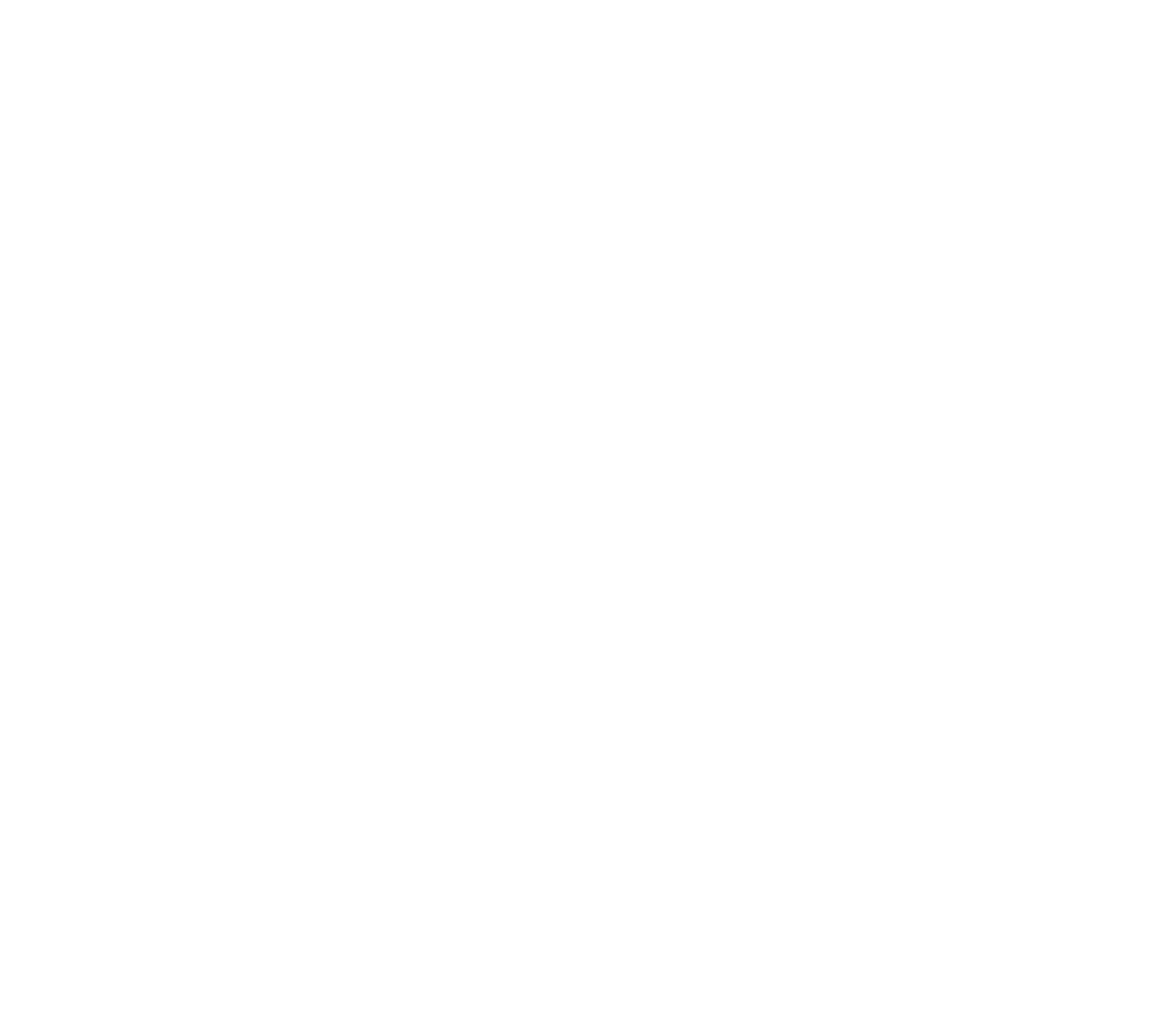
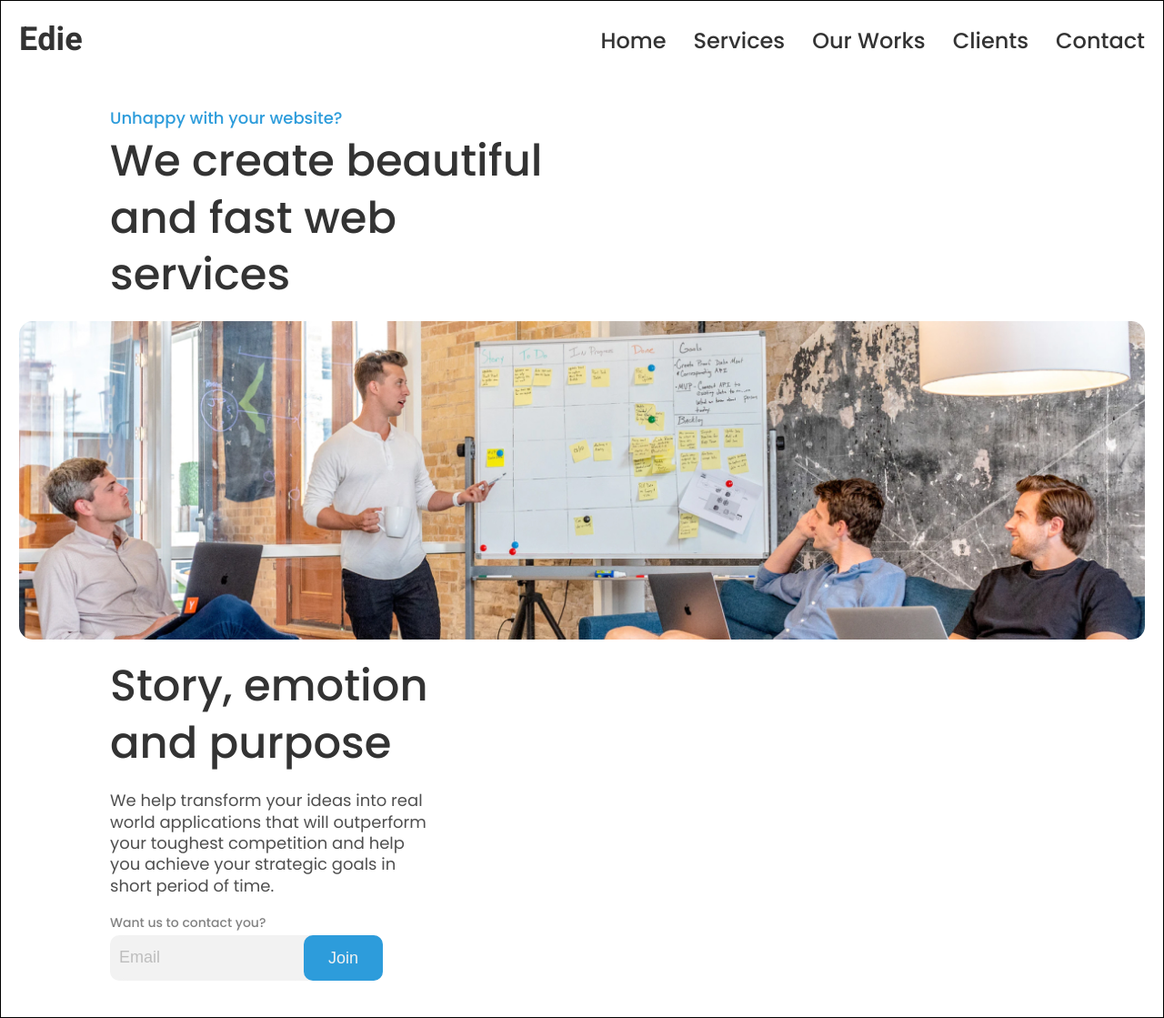
Before and after one commit to ibktommy/Edie-webpage-devchallenge, a plain HTML site: page index.html in a window 1280 px wide. Shown: the whole page at 91% size. Before the commit the page ends 800 px from the top, so only its background shows below. Drawn offline with Linux system fonts and the light colour scheme.

Commit message:
Added the HTML structure of the Navbar and Showcase-section and styled them

```diff
--- a/index.html
+++ b/index.html
@@ -11,6 +11,66 @@
   <link rel="stylesheet" href="./media.css">
 </head>
 <body>
+  <div class="container">
+    <!-- NAVBAR -->
+    <nav>
+      <div class="logo">
+        <h2>Edie</h2>
+      </div>
 
+      <div class="navlist">
+          <ul>
+            <li>
+              <a href="#home">Home</a>
+            </li>
+          </ul>
+          <ul>
+            <li>
+              <a href="#services">Services</a>
+            </li>
+          </ul>
+          <ul>
+            <li>
+              <a href="#works">Our Works</a>
+            </li>
+          </ul>
+          <ul>
+            <li>
+              <a href="#clients">Clients</a>
+            </li>
+          </ul>
+          <ul>
+            <li>
+              <a href="#contact">Contact</a>
+            </li>
+          </ul>
+        </div>
+    </nav>
+
+    <!-- SHOWCASE -->
+    <section class="showcase">
+      <div class="showcase-top-text">
+        <p>Unhappy with your website?</p>
+        <h4>We create beautiful and fast web services</h4>
+      </div>
+
+      <div class="showcase-image">
+        <img src="./resources/heroImage.jpg" alt="heroImage">
+      </div>
+
+      <div class="showcase-bottom-text">
+        <h4>Story, emotion and purpose</h4>
+        <p>We help transform your ideas into real world applications that will outperform your toughest competition and help you achieve your strategic goals in short period of time.</p>
+      </div>
+
+      <div class="showcase-cta">
+          <p>Want us to contact you?</p>
+          <div class="showcase-cta-button">
+            <input type="email" placeholder="Email">
+            <button>Join</button>
+          </div>
+        </div>
+    </section>
+  </div>
 </body>
 </html>
--- a/style.css
+++ b/style.css
@@ -24,5 +24,153 @@
 html {
   font-family: var(--pry-font);
   font-size: 62.5%;
-  line-height: 1.6;
 }
+
+body {
+  line-height: 1.3;
+  color: var(--white);
+}
+
+a {
+  text-decoration: none;
+}
+
+.container {
+  max-width: 1440px;
+  min-height: 1080px;
+  margin: 0 auto;
+  padding: 2rem;
+  border: .1rem solid #000;
+}
+
+/* NAVBAR */
+nav {
+  display: flex;
+  align-items: center;
+  justify-content: space-between;
+  margin-bottom: 5rem;
+}
+
+.logo h2 {
+  font-family: var(--logo-font);
+  color: var(--medium-dark-grey);
+  font-size: 3.6rem;
+  font-weight: bold;
+}
+
+.navlist {
+  display: flex;
+  align-items: center;
+  gap: 3rem;
+}
+
+.navlist ul li a {
+  font-size: 2.4rem;
+  font-weight: 500;
+  color: var(--medium-dark-grey);
+}
+
+/* SHOWCASE */
+.showcase > *{
+  margin-bottom: 2rem;
+}
+
+.showcase-top-text {
+  width: 50rem;
+  margin-left: 10rem;
+}
+
+.showcase-top-text p {
+  font-size: 1.8rem;
+  font-weight: 500;
+  color: var(--pry-color-light);
+  margin-bottom: .5rem;
+}
+
+.showcase-top-text h4 {
+  font-size: 4.8rem;
+  font-weight: 500;
+  color: var(--medium-dark-grey);
+}
+
+.showcase-image {
+  width: 100%;
+  height: 35rem;
+  border-radius: 1.5rem;
+}
+
+.showcase-image img {
+  width: 100%;
+  height: 100%;
+  object-fit: cover;
+  border-radius: inherit;
+}
+
+.showcase-bottom-text {
+  width: 35rem;
+  margin-left: 10rem;
+}
+
+.showcase-bottom-text h4{
+  font-size: 4.8rem;
+  font-weight: 500;
+  color: var(--medium-dark-grey);
+
+}
+
+.showcase-bottom-text p {
+  margin: 2rem 0;
+  font-size: 1.8rem;
+  font-weight: 400;
+  color: var(--dark-grey);
+}
+
+.showcase-cta {
+  margin-left: 10rem;
+}
+
+.showcase-cta p {
+  font-size: 1.4rem;
+  font-weight: 500;
+  color: var(--medium-grey);
+  margin-bottom: .5rem;
+}
+
+.showcase-cta-button {
+  display: flex;
+  width: 30rem;
+  height: 5rem;
+  border-radius: 1rem;
+  background: var(--light-white);
+  padding-left: 1rem;
+}
+
+.showcase-cta-button input {
+  border: 0;
+  border-radius: 1rem;
+  outline: 0;
+  width: 70%;
+  background: var(--light-white);
+}
+
+.showcase-cta-button input::placeholder {
+  font-size: 1.8rem;
+  font-weight: 500;
+  color: var(--light-grey);
+}
+
+.showcase-cta-button button {
+  width: 30%;
+  background: var(--pry-color-light);
+  color: var(--light-white);
+  font-size: 1.8rem;
+  font-weight: 500;
+  border: 0;
+  border-radius: 1rem;
+  cursor: pointer;
+}
+
+.showcase-cta-button button:hover {
+  background: var(--pry-color-dark);
+  transition: .4s ease;
+}
```
